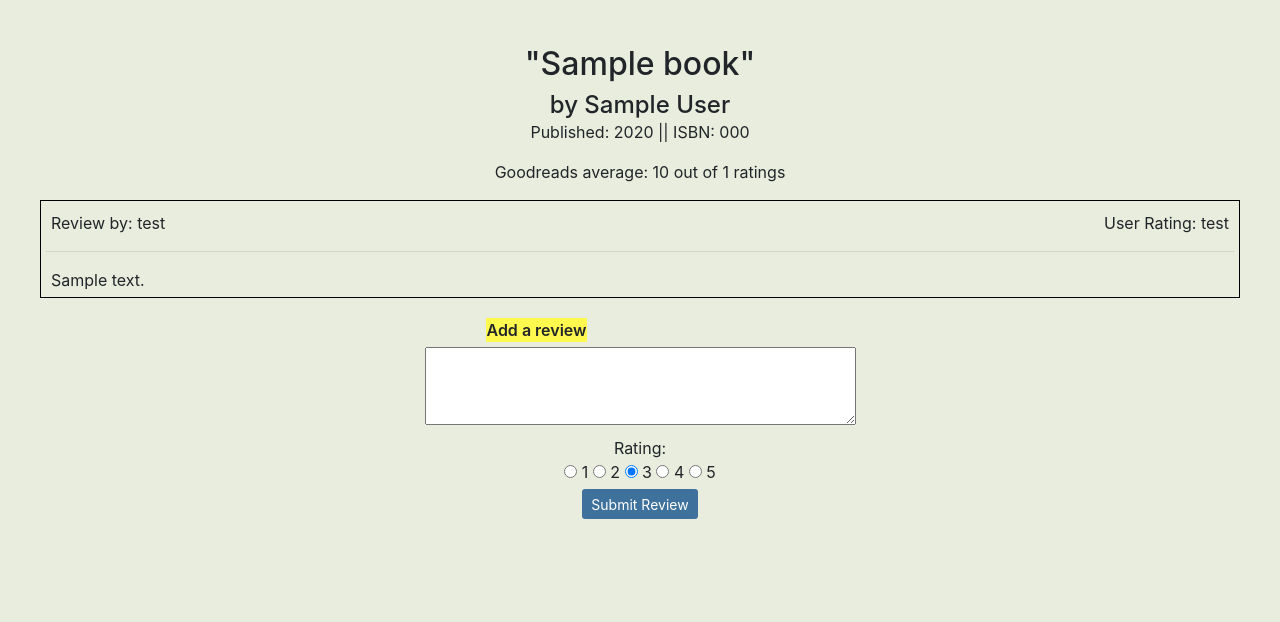
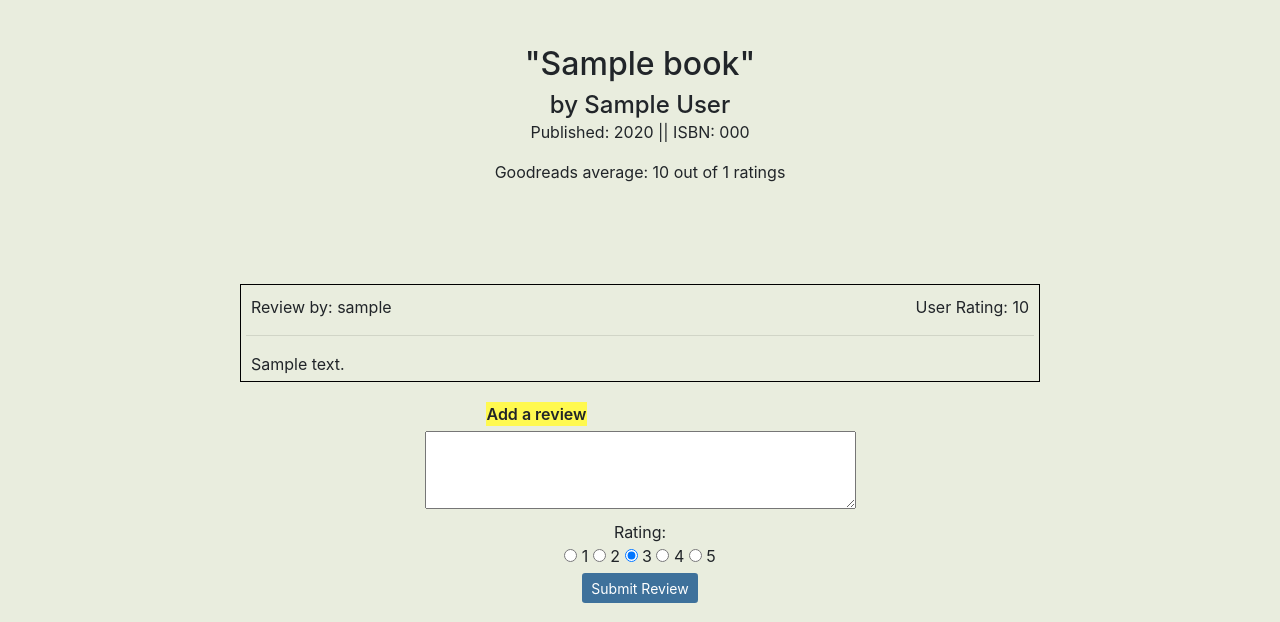
Before and after one commit to ian-lowe/book-review-central, a Flask app: template templates/book.html in a window 1280 px wide. Shown: the part 275-897 px from the top of the page. Before the commit the page ends 794 px from the top, so only its background shows below. Run offline with Flask 2, Linux system fonts and the light colour scheme; the template is opened without the code that fills it: most values are stand-ins (such as "Sample title", 1, 10 or a date in 2020); some libraries are stand-ins or nearby versions.

Commit message:
display user data for reviews/show a message when book has no reviews yet

```diff
--- a/application.py
+++ b/application.py
@@ -137,7 +137,7 @@ def book(isbn):
     if request.method == 'GET':
         book = db.execute("SELECT * FROM books WHERE isbn = :isbn", {"isbn": isbn}).fetchone()
 
-        reviews = db.execute("SELECT review FROM reviews WHERE book_isbn = :isbn", {"isbn": isbn}).fetchall()
+        reviews = db.execute("SELECT review, score, username FROM reviews JOIN users ON reviews.user_id = users.user_id WHERE book_isbn = :isbn", {"isbn": isbn}).fetchall()
 
         res = requests.get("https://www.goodreads.com/book/review_counts.json",
                         params={
--- a/static/styles.css
+++ b/static/styles.css
@@ -137,7 +137,8 @@ label {
 }
 
 .ratings-container {
-    width: 100%;
+    min-width: 400px;
+    max-width: 800px;
     height: 100%;
     border: 1px solid black;
     margin: 0px auto 10px auto;
@@ -163,3 +164,12 @@ label {
 .align-center div label {
     margin-right: 208px;
 }
+
+.no-reviews {
+    text-align: center;
+
+}
+
+.book-info {
+    margin-bottom: 100px;
+}
--- a/templates/book.html
+++ b/templates/book.html
@@ -22,16 +22,22 @@ Search Results
             </p>
         </form>
     </div>
-<h2>"{{ book.title }}"</h2>
-<h4>by {{ book.author }}</h4>
-<p style="text-align: center">Published: {{ book.year }} || ISBN: {{ book.isbn }}</p>
-<p style="text-align: center">Goodreads average: {{ res_avg }} out of {{ res_count }} ratings</p>
+
+<div class="book-info">
+    <h2>"{{ book.title }}"</h2>
+    <h4>by {{ book.author }}</h4>
+    <p style="text-align: center">Published: {{ book.year }} || ISBN: {{ book.isbn }}</p>
+    <p style="text-align: center">Goodreads average: {{ res_avg }} out of {{ res_count }} ratings</p>
+</div>
 
 <div>
+    {% if reviews|length == 0 %}
+        <p class="no-reviews">No reviews yet! Be the first by submitting below.</p>
+    {% endif %}
     {% for review in reviews %}
     <div class="ratings-container">
-        <span class="review-label">Review by: test</span>
-        <span class="rating-label">User Rating: test</span>
+        <span class="review-label">Review by: {{ review.username }}</span>
+        <span class="rating-label">User Rating: {{ review.score }}</span>
         <hr>
         <div class="review">
             {{ review.review }}
@@ -39,6 +45,7 @@ Search Results
     </div>
     {% endfor %}
 </div>
+
 <form class="align-center" action="{{ url_for('book', isbn=book.isbn) }}" id="review-input" method="POST">
     <div><label>Add a review</label></div>
     <textarea name="review-input" cols="40" rows="3"></textarea>
```
Also changed, not shown: 3 other files.
